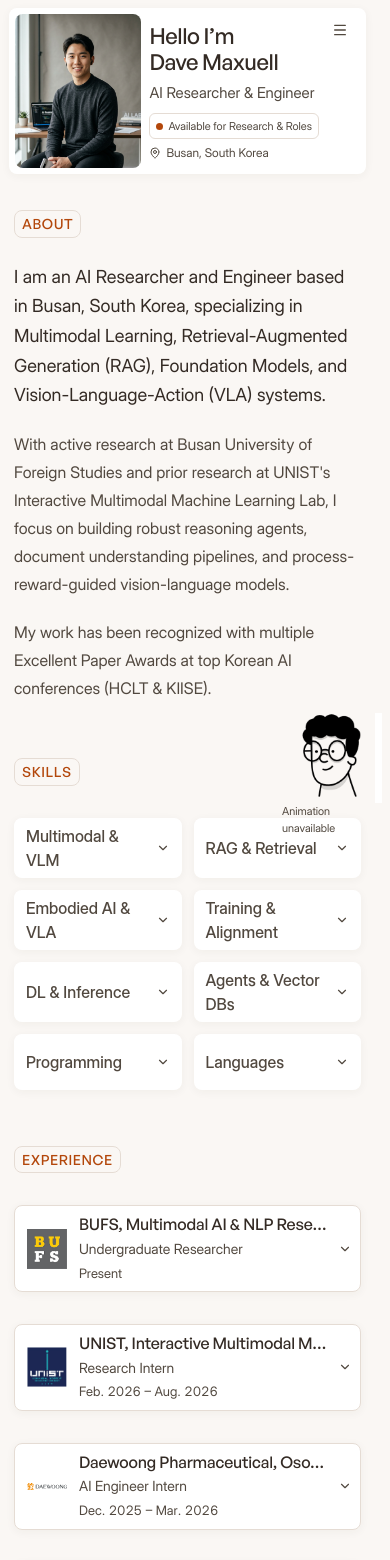
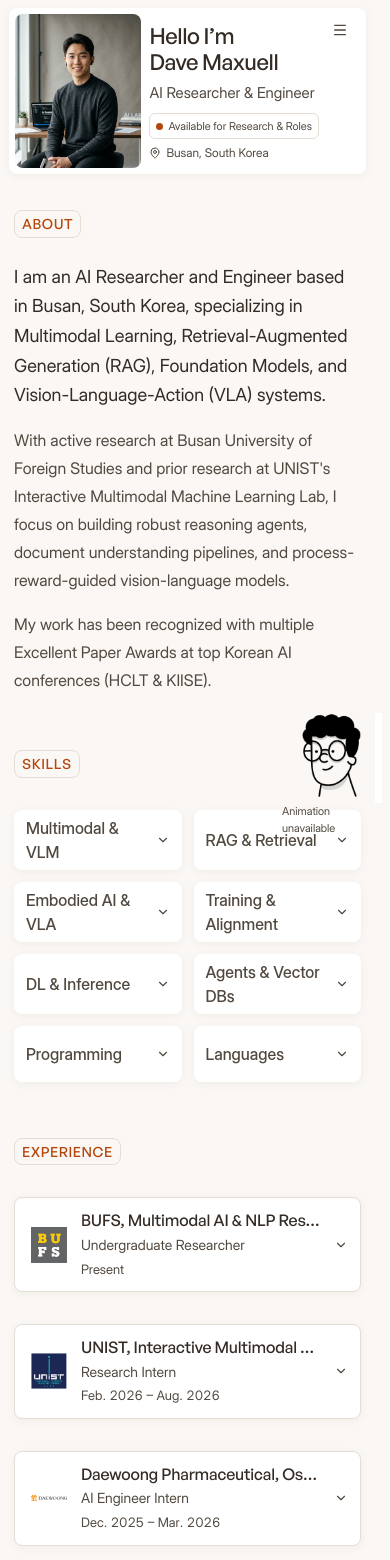
Before and after one commit to davemaxuell/CV, a React (Vite) app: page / in a window 390 px wide. Shown: the top 1560 px of the page. Built offline with nearby package versions, Linux system fonts and the light colour scheme; a web font is replaced by a local one.

Commit message:
Align organization logos, simplify About and add Lenis scrolling

```diff
--- a/src/App.tsx
+++ b/src/App.tsx
@@ -19,17 +19,12 @@ import { ContactSection } from "./components/ContactSection";
 import { Footer } from "./components/Footer";
 import { ProjectModal } from "./components/ProjectModal";
 import { RivePet } from "./components/RivePet";
+import { useSmoothScroll } from "./components/useSmoothScroll";
 import type { Project } from "./types";
 export default function App() {
   const [project, setProject] = useState<Project | null>(null);
-  const contact = () =>
-    document
-      .getElementById("contact")
-      ?.scrollIntoView({
-        behavior: window.matchMedia("(prefers-reduced-motion: reduce)").matches
-          ? "instant"
-          : "smooth",
-      });
+  const scrollToSection = useSmoothScroll();
+  const contact = () => scrollToSection('contact');
   return (
     <MotionConfig reducedMotion="user">
       <a className="skip-link" href="#about">
--- /dev/null
+++ b/src/components/useSmoothScroll.ts
@@ -0,0 +1,46 @@
+import { useCallback, useEffect, useRef } from 'react';
+import Lenis from 'lenis';
+import 'lenis/dist/lenis.css';
+
+export function useSmoothScroll() {
+  const instance = useRef<Lenis | null>(null);
+
+  useEffect(() => {
+    const preference = window.matchMedia('(prefers-reduced-motion: reduce)');
+    const syncLock = () => {
+      if (document.body.style.overflow === 'hidden') instance.current?.stop();
+      else instance.current?.start();
+    };
+    const configure = () => {
+      instance.current?.destroy();
+      instance.current = null;
+      if (preference.matches) return;
+      instance.current = new Lenis({
+        autoRaf: true,
+        lerp: 0.12,
+        smoothWheel: true,
+        syncTouch: false,
+        anchors: true,
+        prevent: element => element.classList.contains('cv-dialog'),
+      });
+      syncLock();
+    };
+    configure();
+    const observer = new MutationObserver(syncLock);
+    observer.observe(document.body, { attributes: true, attributeFilter: ['style'] });
+    preference.addEventListener('change', configure);
+    return () => {
+      observer.disconnect();
+      preference.removeEventListener('change', configure);
+      instance.current?.destroy();
+      instance.current = null;
+    };
+  }, []);
+
+  return useCallback((id: string) => {
+    const target = document.getElementById(id);
+    if (!target) return;
+    if (instance.current) instance.current.scrollTo(target);
+    else target.scrollIntoView({ behavior: 'instant' });
+  }, []);
+}
--- a/src/index.css
+++ b/src/index.css
@@ -413,18 +413,18 @@ textarea:focus-visible {
   width: 100%;
   display: flex;
   align-items: center;
-  gap: 8px;
+  gap: 12px;
   text-align: left;
-  padding: 0 8px 0 0;
+  padding: 12px;
   background: none;
   border: 0;
   min-height: 56px;
   letter-spacing: 0;
 }
 .resume-logo {
-  width: 56px;
-  height: 56px;
-  flex: 0 0 56px;
+  width: 48px;
+  height: 48px;
+  flex: 0 0 48px;
   display: flex;
   align-items: center;
   justify-content: center;
@@ -440,7 +440,7 @@ textarea:focus-visible {
   gap: 2px;
   min-width: 0;
   flex: 1;
-  padding: 8px 0;
+  padding: 0;
 }
 .resume-title {
   font-family: "General Sans", sans-serif;
@@ -1430,15 +1430,13 @@ textarea:focus-visible {
 
 /* Reading hierarchy: retain the reference faces with a more legible scale. */
 body { letter-spacing: 0; }
-#about { container-type: inline-size; }
 #about .section-badge { margin-bottom: 24px; }
-.about-copy { max-width: none; gap: 20px; }
+.about-copy { max-width: none; grid-template-columns: minmax(0, 1fr); gap: 16px; }
 .about-copy p { font-size: 1rem; line-height: 1.7; letter-spacing: 0; }
 .about-copy p:first-child { font-size: 1.125rem; line-height: 1.65; color: var(--ink); }
-@container (min-width: 840px) {
-  .about-copy { grid-template-columns: minmax(0, 2fr) minmax(0, 1fr); column-gap: 40px; row-gap: 24px; }
-  .about-copy p:first-child { grid-column: 1 / -1; max-width: 75ch; }
-}
+.resume-trigger { padding: 12px; gap: 12px; }
+.resume-logo { width: 48px; height: 48px; flex-basis: 48px; align-self: center; }
+.resume-heading { padding: 0; }
 .profile-copy h1 { font-size: 1.75rem; line-height: 1.18; letter-spacing: -0.02em; }
 .profile-role { font-size: 1rem; line-height: 1.5; }
 .profile-tagline, .profile-links a { font-size: 0.8125rem; line-height: 1.5; }
@@ -1474,8 +1472,8 @@ body { letter-spacing: 0; }
   .about-copy p { font-size: 1rem; line-height: 1.75; }
 }
 @media (max-width: 600px) {
-  .resume-trigger { display: grid; grid-template-columns: 48px minmax(0, 1fr) 14px; gap: 0 8px; padding: 8px; }
-  .resume-logo { grid-column: 1; grid-row: 1 / 3; width: 48px; }
+  .resume-trigger { display: grid; grid-template-columns: 44px minmax(0, 1fr) 14px; gap: 0 10px; padding: 12px; }
+  .resume-logo { grid-column: 1; grid-row: 1 / 3; width: 44px; height: 44px; flex-basis: 44px; }
   .resume-heading { grid-column: 2; grid-row: 1; padding: 0; }
   .resume-date { grid-column: 2; grid-row: 2; text-align: left; padding-top: 4px; }
   .resume-chevron { grid-column: 3; grid-row: 1 / 3; }
@@ -1486,11 +1484,11 @@ body { letter-spacing: 0; }
   .publication-list .resume-chevron { grid-column: 2; }
 }
 
-/* Consistent, interruptible motion; native wheel and touch scrolling remain native. */
+/* Consistent transitions with Lenis wheel smoothing and native touch scrolling. */
 :root { --motion-ease: cubic-bezier(0.22, 1, 0.36, 1); }
 html { scrollbar-gutter: stable; }
 @media (prefers-reduced-motion: no-preference) {
-  html { scroll-behavior: smooth; }
+  html:not(.lenis) { scroll-behavior: smooth; }
   .resume-chevron, .skill-chip svg { transition: transform 320ms var(--motion-ease); }
   .primary-button, .secondary-button, .skill-chip, .link-grid a, .project-link {
     transition: background-color 180ms var(--motion-ease), color 180ms var(--motion-ease), border-color 180ms var(--motion-ease);
```
Also changed, not shown: package.json (+7 -6 lines), 2 other files (tests, documents, lock files or other folders).
